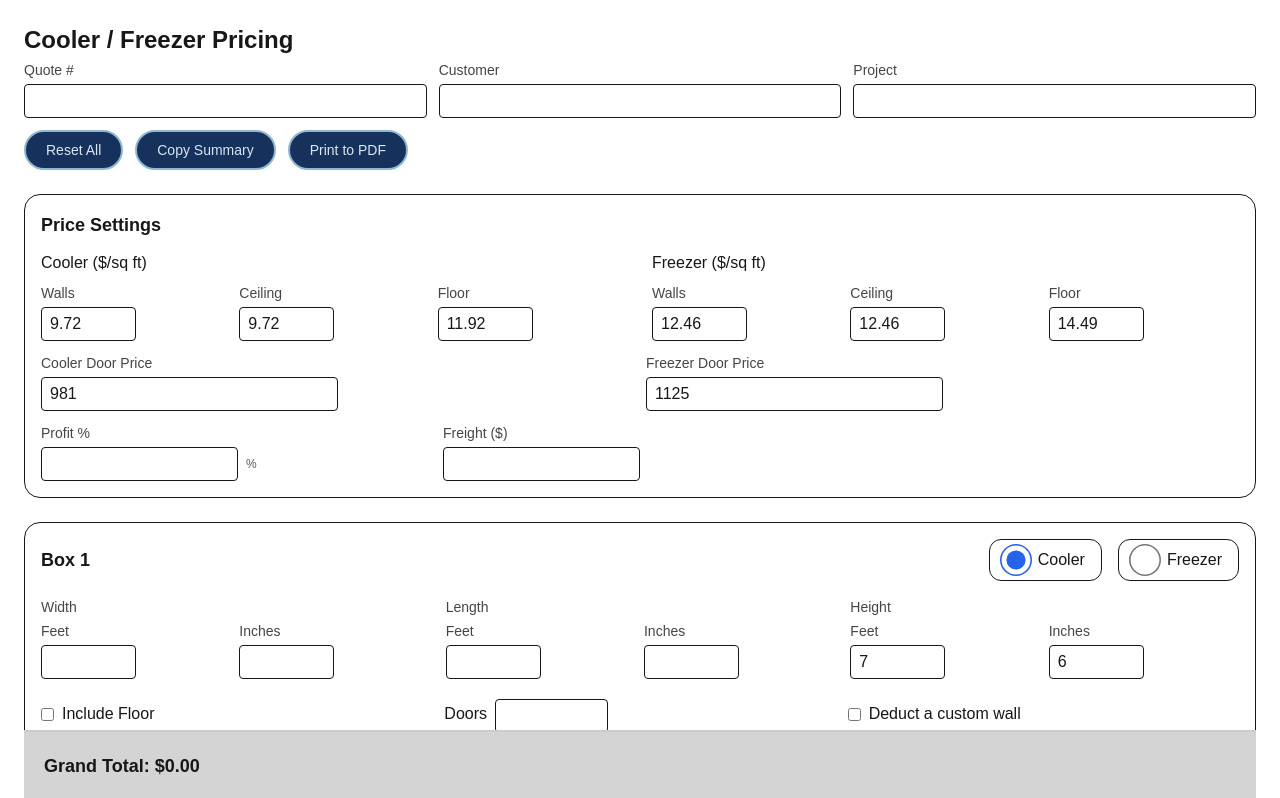
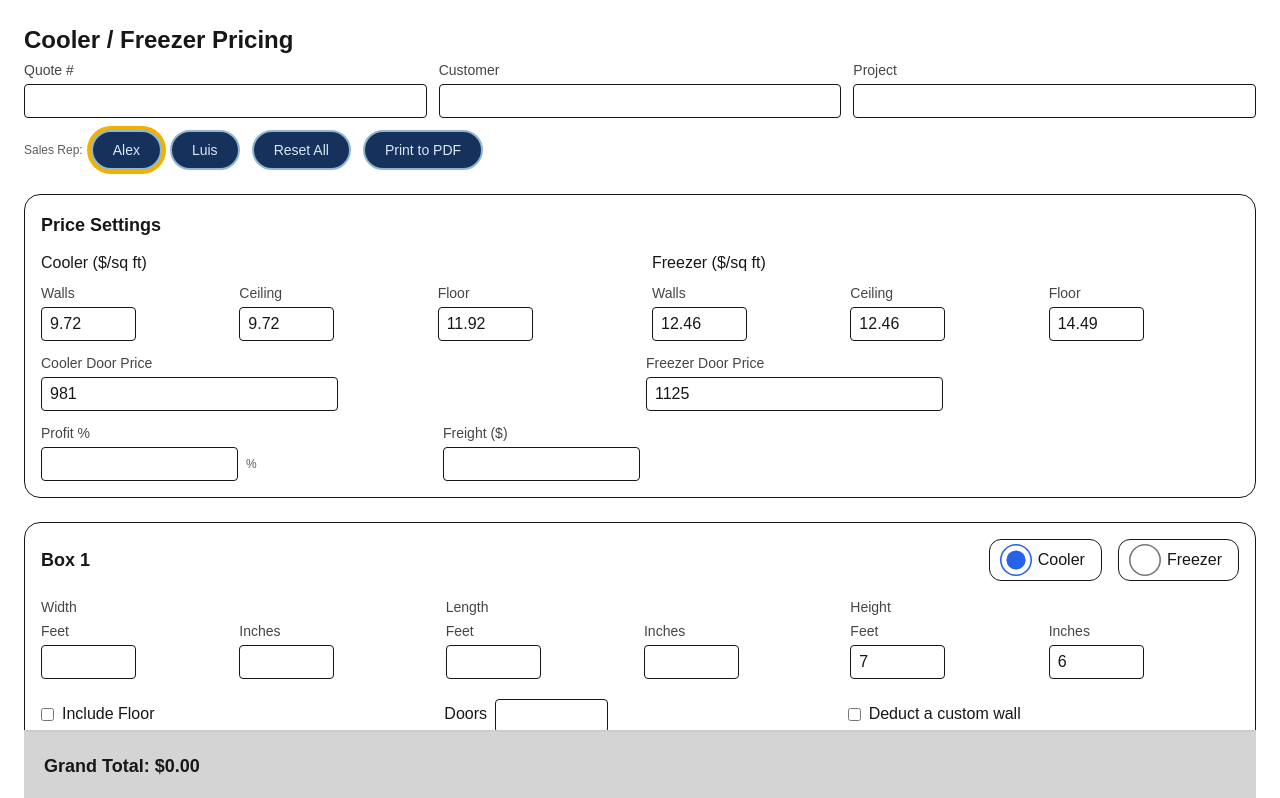
Before and after one commit to luisma1161/price-app, a Next.js app: page / in a window 1280 px wide. Shown: the top 798 px of the page. Built offline with nearby package versions, Linux system fonts and the light colour scheme.

Commit message:
Add files via upload

```diff
--- a/app/page.tsx
+++ b/app/page.tsx
@@ -3,6 +3,7 @@
 import { useMemo, useState, useEffect, useRef } from "react";
 
 type BoxType = "cooler" | "freezer";
+type SalesRep = "Alex" | "Luis";
 
 type PriceSettings = {
   cooler: { wall: number; ceiling: number; floor: number };
@@ -15,7 +16,7 @@ type PriceSettings = {
 
 type AddOn = { id: string; label: string; qty: number; unit: number };
 
-type Meta = { customer: string; project: string; quoteNo: string };
+type Meta = { customer: string; project: string; quoteNo: string; salesRep: SalesRep };
 
 const STORE_KEY = 'cf_pricer_v1';
 
@@ -140,8 +141,8 @@ function AddOnsEditor({ addOns, setAddOns, onPrint, printRef, addRef, onExitPrin
       <div className="flex justify-between items-center">
         <h4 className="font-semibold">Add-ons</h4>
         <div className="flex items-center gap-3">
-          <button ref={addRef} type="button" onClick={addRow} className="border rounded px-2 py-1 text-sm no-print bg-white hover:bg-lime-200 hover:ring-4 ring-lime-500 focus-visible:bg-lime-200 focus-visible:ring-4 focus-visible:ring-lime-500 transition">+ Add Row</button>
-          <button ref={printRef} type="button" onClick={onPrint} onKeyDown={(e) => { if (e.key === 'Tab' && !e.shiftKey) { if (onExitPrint) { e.preventDefault(); onExitPrint(); } } }} className="border rounded px-3 py-1 text-sm no-print bg-gray-100 text-black hover:bg-yellow-200 hover:ring-4 ring-yellow-500 transition focus-visible:ring-4 focus-visible:ring-yellow-500 focus-visible:bg-yellow-200">Print to PDF</button>
+          <button ref={addRef} type="button" onClick={addRow} onKeyDown={(e) => { if (e.key === 'Enter') addRow(); }} className="border rounded px-2 py-1 text-sm no-print bg-white hover:bg-lime-200 hover:ring-4 ring-lime-500 focus-visible:bg-lime-200 focus-visible:ring-4 focus-visible:ring-lime-500 transition">+ Add Row</button>
+          <button ref={printRef} type="button" onClick={onPrint} onKeyDown={(e) => { if (e.key === 'Enter') { onPrint(); } else if (e.key === 'Tab' && !e.shiftKey) { if (onExitPrint) { e.preventDefault(); onExitPrint(); } } }} className="border rounded px-3 py-1 text-sm no-print bg-gray-100 text-black hover:bg-yellow-200 hover:ring-4 ring-yellow-500 transition focus-visible:ring-4 focus-visible:ring-yellow-500 focus-visible:bg-yellow-200">Print to PDF</button>
         </div>
       </div>
       {addOns.map((a) => (
@@ -150,7 +151,7 @@ function AddOnsEditor({ addOns, setAddOns, onPrint, printRef, addRef, onExitPrin
           <label className="col-span-2 grid gap-1"><span className="text-sm opacity-80">Qty</span><NumberField label="" value={a.qty} onChange={(n) => update(a.id, { qty: n })} /></label>
           <label className="col-span-3 grid gap-1"><span className="text-sm opacity-80">Unit $</span><NumberField label="" value={a.unit} onChange={(n) => update(a.id, { unit: n })} step={0.01} /></label>
           <div className="col-span-1 self-center text-right text-sm">{currency((a.qty || 0) * (a.unit || 0))}</div>
-          <button type="button" onClick={() => del(a.id)} className="col-span-1 border rounded px-2 py-1 text-sm no-print hover:shadow-md hover:ring-4 ring-red-500 focus-visible:ring-4 focus-visible:ring-red-500 transition">✕</button>
+          <button type="button" onClick={() => del(a.id)} onKeyDown={(e) => { if (e.key === 'Enter') del(a.id); }} className="col-span-1 border rounded px-2 py-1 text-sm no-print hover:shadow-md hover:ring-4 ring-red-500 focus-visible:ring-4 focus-visible:ring-red-500 transition">✕</button>
         </div>
       ))}
     </div>
@@ -160,8 +161,49 @@ function AddOnsEditor({ addOns, setAddOns, onPrint, printRef, addRef, onExitPrin
 function TypeChooser({ value, onChange, name }: { value: BoxType; onChange: (t: BoxType) => void; name: string; }) {
   return (
     <div className="flex items-center gap-4">
-      <label className="flex items-center gap-3 border rounded-xl px-4 py-2 cursor-pointer hover:bg-gray-50"><input type="radio" name={name} className="big-check" checked={value === 'cooler'} onChange={() => onChange('cooler')} aria-label="Set type to Cooler" /><span className="text-base font-medium">Cooler</span></label>
-      <label className="flex items-center gap-3 border rounded-xl px-4 py-2 cursor-pointer hover:bg-gray-50"><input type="radio" name={name} className="big-check" checked={value === 'freezer'} onChange={() => onChange('freezer')} aria-label="Set type to Freezer" /><span className="text-base font-medium">Freezer</span></label>
+      <label className="flex items-center gap-3 border rounded-xl px-4 py-2 cursor-pointer hover:bg-gray-50"><input type="radio" name={name} className="big-check" checked={value === 'cooler'} onChange={() => onChange('cooler')} aria-label="Set type to Cooler" tabIndex={-1} /><span className="text-base font-medium">Cooler</span></label>
+      <label className="flex items-center gap-3 border rounded-xl px-4 py-2 cursor-pointer hover:bg-gray-50"><input type="radio" name={name} className="big-check" checked={value === 'freezer'} onChange={() => onChange('freezer')} aria-label="Set type to Freezer" tabIndex={-1} /><span className="text-base font-medium">Freezer</span></label>
+    </div>
+  );
+}
+
+function SalesRepChooser({ value, onChange, alexRef, luisRef }: { value: SalesRep; onChange: (rep: SalesRep) => void; alexRef?: any; luisRef?: any; }) {
+  return (
+    <div className="flex items-center gap-2">
+      <span className="text-xs opacity-70">Sales Rep:</span>
+      <button
+        ref={alexRef}
+        type="button"
+        onClick={() => onChange('Alex')}
+        onKeyDown={(e) => {
+          if (e.key === 'Enter') {
+            onChange('Alex');
+          } else if (e.key === 'Tab' && !e.shiftKey) {
+            e.preventDefault();
+            luisRef.current?.focus();
+          }
+        }}
+        className={`border rounded px-3 py-1 text-sm transition ${
+          value === 'Alex'
+            ? 'bg-yellow-300 text-black ring-4 ring-yellow-500'
+            : 'bg-gray-100 hover:bg-gray-200'
+        }`}
+      >
+        Alex
+      </button>
+      <button
+        ref={luisRef}
+        type="button"
+        onClick={() => onChange('Luis')}
+        onKeyDown={(e) => { if (e.key === 'Enter') onChange('Luis'); }}
+        className={`border rounded px-3 py-1 text-sm transition ${
+          value === 'Luis'
+            ? 'bg-yellow-300 text-black ring-4 ring-yellow-500'
+            : 'bg-gray-100 hover:bg-gray-200'
+        }`}
+      >
+        Luis
+      </button>
     </div>
   );
 }
@@ -186,6 +228,8 @@ function useBoxCalc(params: { type: BoxType; wFt: number; wIn: number; lFt: numb
 
 export default function Page() {
   const quoteNoRef = useRef<HTMLInputElement>(null);
+  const alexRef = useRef<HTMLButtonElement>(null);
+  const luisRef = useRef<HTMLButtonElement>(null);
   const box1WidthRef = useRef<HTMLInputElement>(null);
   const box2WidthRef = useRef<HTMLInputElement>(null);
   const includeBox2Ref = useRef<HTMLInputElement>(null);
@@ -200,7 +244,7 @@ export default function Page() {
   const [includeBox2, setIncludeBox2] = useState(false);
   const [showRequiredErrors, setShowRequiredErrors] = useState(false);
   const [showRequiredMetaErrors, setShowRequiredMetaErrors] = useState(false);
-  const [meta, setMeta] = useState<Meta>({ customer: '', project: '', quoteNo: '' });
+  const [meta, setMeta] = useState<Meta>({ customer: '', project: '', quoteNo: '', salesRep: 'Alex' });
   const [prices, setPrices] = useState<PriceSettings>({ ...DEFAULTS_PRICES });
   const [box1, setBox1] = useState({ type: "cooler" as BoxType, floorOn: false, wFt: 0, wIn: 0, lFt: 0, lIn: 0, hFt: 7, hIn: 6, doors: 0, deductOn: false, deductLenFt: 8, deductLenIn: 0, deductHtFt: 7, deductHtIn: 6 });
   const [box2, setBox2] = useState({ type: "freezer" as BoxType, floorOn: false, wFt: 0, wIn: 0, lFt: 0, lIn: 0, hFt: 7, hIn: 6, doors: 0, deductOn: false, deductLenFt: 8, deductLenIn: 0, deductHtFt: 7, deductHtIn: 6 });
@@ -253,7 +297,7 @@ export default function Page() {
   function skipDeduct() { setShowDeductModal(false); setTimeout(() => { box2WidthRef.current?.focus(); }, 50); }
 
   function handleResetAll() {
-    localStorage.removeItem(STORE_KEY); setMeta({ customer: '', project: '', quoteNo: '' }); setPrices({ ...DEFAULTS_PRICES });
+    localStorage.removeItem(STORE_KEY); setMeta({ customer: '', project: '', quoteNo: '', salesRep: 'Alex' }); setPrices({ ...DEFAULTS_PRICES });
     setBox1({ type: "cooler", floorOn: false, wFt: 0, wIn: 0, lFt: 0, lIn: 0, hFt: 7, hIn: 6, doors: 0, deductOn: false, deductLenFt: 8, deductLenIn: 0, deductHtFt: 7, deductHtIn: 6 });
     setBox2({ type: "freezer", floorOn: false, wFt: 0, wIn: 0, lFt: 0, lIn: 0, hFt: 7, hIn: 6, doors: 0, deductOn: false, deductLenFt: 8, deductLenIn: 0, deductHtFt: 7, deductHtIn: 6 });
     setAddOns1([]); setAddOns2([]); setIncludeBox2(false);
@@ -293,11 +337,6 @@ export default function Page() {
     }
   }
 
-  function copyQuote() {
-    const text = `QUOTE SUMMARY\nQuote #: ${meta.quoteNo}\nGrand Total: ${currency(grand)}`;
-    if (typeof navigator !== 'undefined' && navigator.clipboard) { navigator.clipboard.writeText(text); alert('Summary copied.'); }
-  }
-
   const today = new Date().toLocaleDateString();
   const unit1 = prices[box1.type];
   const unit2 = prices[box2.type];
@@ -333,17 +372,18 @@ export default function Page() {
       `}</style>
 
       <main className="mx-auto max-w-7xl p-6 grid gap-6 print-scale">
-      <header className="space-y-1 no-print">
+    <header className="space-y-1 no-print">
           <h1 className="text-2xl font-bold">Cooler / Freezer Pricing</h1>
           <div className="grid md:grid-cols-3 gap-3">
-            <label className="grid gap-1"><span className="text-sm opacity-80">Quote #</span><input ref={quoteNoRef} className={`border rounded px-2 py-1 ${showRequiredMetaErrors ? " bg-red-200" : ""}`} value={meta.quoteNo} onChange={(e) => setMeta({ ...meta, quoteNo: e.target.value })} type="text" onKeyDown={(e) => { if (e.key === 'Tab' && !e.shiftKey) { e.preventDefault(); box1WidthRef.current?.focus(); } }} /></label>
-            <label className="grid gap-1"><span className="text-sm opacity-80">Customer</span><input className="border rounded px-2 py-1" value={meta.customer} onChange={(e) => setMeta({ ...meta, customer: e.target.value })} type="text" /></label>
-            <label className="grid gap-1"><span className="text-sm opacity-80">Project</span><input className="border rounded px-2 py-1" value={meta.project} onChange={(e) => setMeta({ ...meta, project: e.target.value })} type="text" /></label>
+            <label className="grid gap-1"><span className="text-sm opacity-80">Quote #</span><input ref={quoteNoRef} className={`border rounded px-2 py-1 ${showRequiredMetaErrors ? " bg-red-200" : ""}`} value={meta.quoteNo} onChange={(e) => setMeta({ ...meta, quoteNo: e.target.value })} type="text" onKeyDown={(e) => { if (e.key === 'Tab' && !e.shiftKey) { e.preventDefault(); alexRef.current?.focus(); } }} /></label>
+            <label className="grid gap-1"><span className="text-sm opacity-80">Customer</span><input className="border rounded px-2 py-1" value={meta.customer} onChange={(e) => setMeta({ ...meta, customer: e.target.value })} type="text" tabIndex={-1} /></label>
+            <label className="grid gap-1"><span className="text-sm opacity-80">Project</span><input className="border rounded px-2 py-1" value={meta.project} onChange={(e) => setMeta({ ...meta, project: e.target.value })} type="text" tabIndex={-1} /></label>
           </div>
-          <div className="flex gap-3 pt-2">
-            <button ref={resetAllRef} type="button" onClick={handleResetAll} className="border rounded px-3 py-1 text-sm bg-gray-100 hover:bg-red-300 hover:ring-4 ring-red-500 transition">Reset All</button>
-            <button type="button" onClick={copyQuote} className="border rounded px-3 py-1 text-sm bg-gray-100 hover:bg-blue-300 hover:ring-4 ring-blue-500 transition">Copy Summary</button>
-            <button type="button" onClick={handlePrint} className="border rounded px-3 py-1 text-sm bg-gray-100 hover:bg-cyan-300 hover:ring-4 ring-cyan-500 transition">Print to PDF</button>
+
+          <div className="flex gap-3 pt-2 items-center">
+            <SalesRepChooser value={meta.salesRep} onChange={(rep) => setMeta({ ...meta, salesRep: rep })} alexRef={alexRef} luisRef={luisRef} />
+            <button ref={resetAllRef} type="button" onClick={handleResetAll} onKeyDown={(e) => { if (e.key === 'Enter') handleResetAll(); }} className="border rounded px-3 py-1 text-sm bg-red-400 text-white font-semibold hover:bg-red-500 hover:ring-4 ring-red-500 focus:ring-4 focus:ring-red-500 transition" tabIndex={-1}>Reset All</button>
+            <button type="button" onClick={handlePrint} onKeyDown={(e) => { if (e.key === 'Enter') handlePrint(); }} className="border rounded px-3 py-1 text-sm bg-green-400 text-white font-semibold hover:bg-green-500 hover:ring-4 ring-green-500 focus:ring-4 focus:ring-green-500 transition" tabIndex={-1}>Print to PDF</button>
           </div>
         </header>
 
@@ -353,27 +393,27 @@ export default function Page() {
             <div className="grid gap-2">
               <h3 className="font-medium">Cooler ($/sq ft)</h3>
               <div className="grid grid-cols-3 gap-2">
-                <NumberField label="Walls" value={prices.cooler.wall} onChange={(n) => setPrices({ ...prices, cooler: { ...prices.cooler, wall: n } })} step={0.01} />
-                <NumberField label="Ceiling" value={prices.cooler.ceiling} onChange={(n) => setPrices({ ...prices, cooler: { ...prices.cooler, ceiling: n } })} step={0.01} />
-                <NumberField label="Floor" value={prices.cooler.floor} onChange={(n) => setPrices({ ...prices, cooler: { ...prices.cooler, floor: n } })} step={0.01} />
+                <NumberField label="Walls" value={prices.cooler.wall} onChange={(n) => setPrices({ ...prices, cooler: { ...prices.cooler, wall: n } })} step={0.01} tabIndex={-1} />
+                <NumberField label="Ceiling" value={prices.cooler.ceiling} onChange={(n) => setPrices({ ...prices, cooler: { ...prices.cooler, ceiling: n } })} step={0.01} tabIndex={-1} />
+                <NumberField label="Floor" value={prices.cooler.floor} onChange={(n) => setPrices({ ...prices, cooler: { ...prices.cooler, floor: n } })} step={0.01} tabIndex={-1} />
               </div>
             </div>
             <div className="grid gap-2">
               <h3 className="font-medium">Freezer ($/sq ft)</h3>
               <div className="grid grid-cols-3 gap-2">
-                <NumberField label="Walls" value={prices.freezer.wall} onChange={(n) => setPrices({ ...prices, freezer: { ...prices.freezer, wall: n } })} step={0.01} />
-                <NumberField label="Ceiling" value={prices.freezer.ceiling} onChange={(n) => setPrices({ ...prices, freezer: { ...prices.freezer, ceiling: n } })} step={0.01} />
-                <NumberField label="Floor" value={prices.freezer.floor} onChange={(n) => setPrices({ ...prices, freezer: { ...prices.freezer, floor: n } })} step={0.01} />
+                <NumberField label="Walls" value={prices.freezer.wall} onChange={(n) => setPrices({ ...prices, freezer: { ...prices.freezer, wall: n } })} step={0.01} tabIndex={-1} />
+                <NumberField label="Ceiling" value={prices.freezer.ceiling} onChange={(n) => setPrices({ ...prices, freezer: { ...prices.freezer, ceiling: n } })} step={0.01} tabIndex={-1} />
+                <NumberField label="Floor" value={prices.freezer.floor} onChange={(n) => setPrices({ ...prices, freezer: { ...prices.freezer, floor: n } })} step={0.01} tabIndex={-1} />
               </div>
             </div>
           </div>
           <div className="grid md:grid-cols-2 gap-3">
-            <NumberField label="Cooler Door Price" value={prices.doorCooler} onChange={(n) => setPrices({ ...prices, doorCooler: n })} />
-            <NumberField label="Freezer Door Price" value={prices.doorFreezer} onChange={(n) => setPrices({ ...prices, doorFreezer: n })} />
+            <NumberField label="Cooler Door Price" value={prices.doorCooler} onChange={(n) => setPrices({ ...prices, doorCooler: n })} tabIndex={-1} />
+            <NumberField label="Freezer Door Price" value={prices.doorFreezer} onChange={(n) => setPrices({ ...prices, doorFreezer: n })} tabIndex={-1} />
           </div>
           <div className="grid md:grid-cols-3 gap-2">
-            <NumberField label="Profit %" value={prices.profitPct} onChange={(n) => setPrices({ ...prices, profitPct: n })} step={0.1} suffix="%" />
-            <NumberField label="Freight ($)" value={prices.freight} onChange={(n) => setPrices({ ...prices, freight: n })} step={1} />
+            <NumberField label="Profit %" value={prices.profitPct} onChange={(n) => setPrices({ ...prices, profitPct: n })} step={0.1} suffix="%" tabIndex={-1} />
+            <NumberField label="Freight ($)" value={prices.freight} onChange={(n) => setPrices({ ...prices, freight: n })} step={1} tabIndex={-1} />
           </div>
         </section>
 
@@ -463,9 +503,10 @@ export default function Page() {
             </div>
             <div className="text-right">
               <div className="bold">Date: {today}</div>
-              {(meta.customer || meta.project || meta.quoteNo) && (
+              {(meta.customer || meta.project || meta.quoteNo || meta.salesRep) && (
                 <div style={{ marginTop: '8px' }}>
                   {meta.quoteNo && <div>Quote #: <span className="bold">{meta.quoteNo}</span></div>}
+                  {meta.salesRep && <div>Sales Rep: <span className="bold">{meta.salesRep}</span></div>}
                   {meta.customer && <div>Customer: {meta.customer}</div>}
                   {meta.project && <div>Project: {meta.project}</div>}
                 </div>
@@ -565,8 +606,8 @@ export default function Page() {
               <label className="flex items-center gap-2"><input type="radio" name="deduct" checked={deductChoice === 'length'} onChange={() => setDeductChoice('length')} /><span>Use Box 1 <strong>Length × Height</strong> (current: {feetInToText(box1.lFt, box1.lIn)} × {feetInToText(box1.hFt, box1.hIn)})</span></label>
             </div>
             <div className="flex justify-end gap-2">
-              <button className="border rounded px-3 py-1 bg-gray-100 hover:bg-red-300 hover:ring-4 ring-red-500 transition" onClick={skipDeduct}>Skip</button>
-              <button ref={modalApplyBtnRef} className="border rounded px-3 py-1 bg-black text-white hover:bg-gray-700 hover:ring-4 ring-white transition" onClick={applyAutoDeduct}>Apply Deduction</button>
+              <button className="border rounded px-3 py-1 bg-gray-100 hover:bg-red-300 hover:ring-4 ring-red-500 transition" onClick={skipDeduct} onKeyDown={(e) => { if (e.key === 'Enter') skipDeduct(); }}>Skip</button>
+              <button ref={modalApplyBtnRef} className="border rounded px-3 py-1 bg-red-400 text-white font-semibold ring-4 ring-red-500 hover:bg-red-500 transition" onClick={applyAutoDeduct} onKeyDown={(e) => { if (e.key === 'Enter') applyAutoDeduct(); }}>Apply Deduction</button>
             </div>
           </div>
         </div>
```
